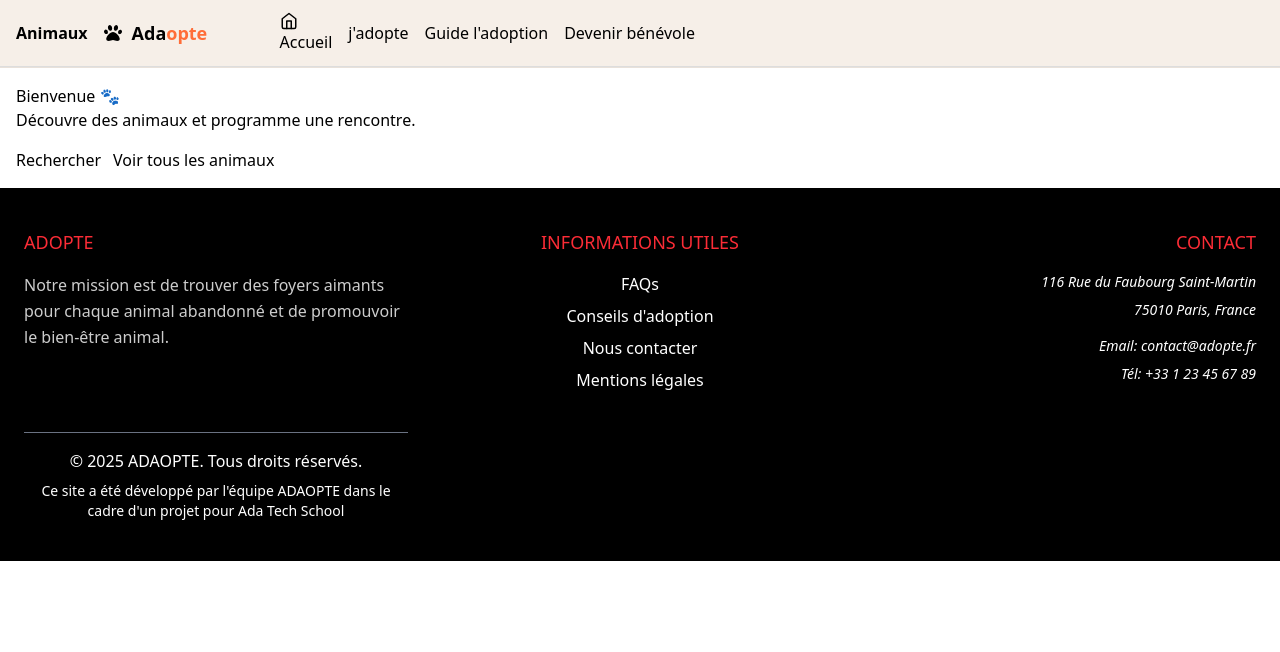
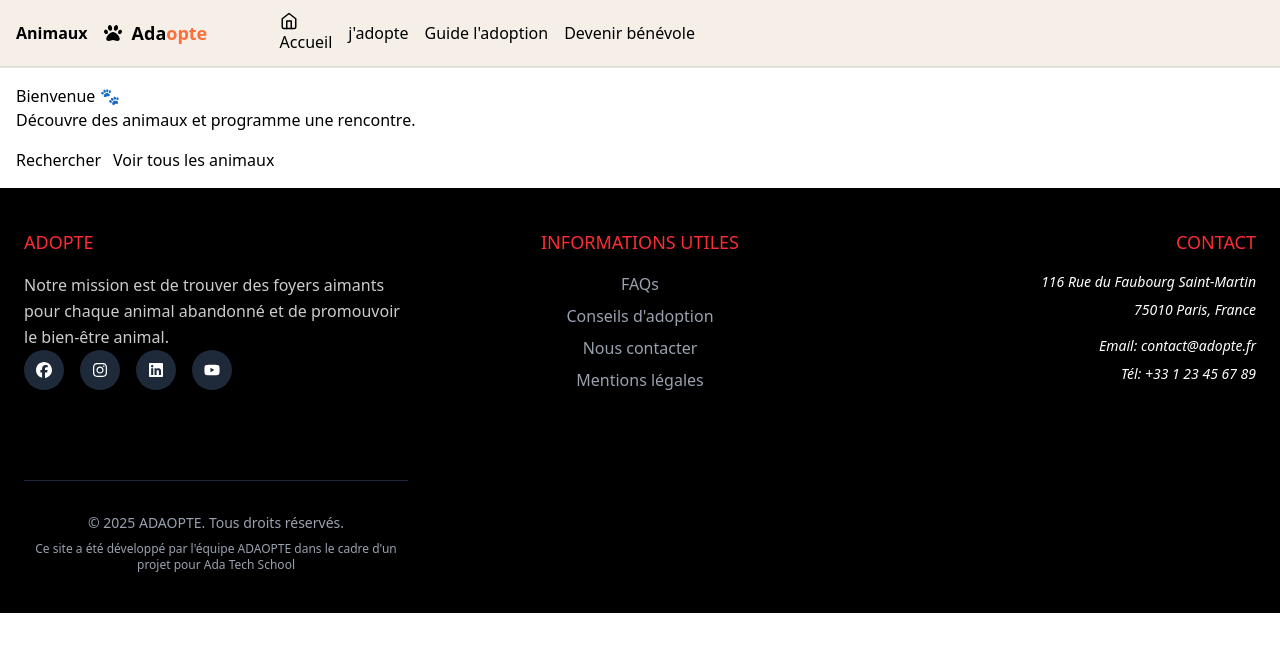
Before and after one commit to DANIebw/Projet-Adaopte-Davielle, a React (Vite) app: page / in a window 1280 px wide. Shown: the top 652 px of the page. Built offline with nearby package versions, Linux system fonts and the light colour scheme.

Commit message:
add icon footer

```diff
--- a/src/Components/Layout/Footer.tsx
+++ b/src/Components/Layout/Footer.tsx
@@ -1,4 +1,10 @@
 import { NavLink } from "react-router-dom";
+import {
+  FaFacebook,
+  FaInstagram,
+  FaLinkedin,
+  FaYoutube,
+} from "react-icons/fa6";
 
 const Footer = () => {
   return (
@@ -10,27 +16,61 @@ const Footer = () => {
             Notre mission est de trouver des foyers aimants pour chaque animal
             abandonné et de promouvoir le bien-être animal.
           </p>
+          <div className="flex gap-4">
+            <a
+              href="https://www.facebook.com"
+              target="_blank"
+              rel="noopener noreferrer"
+              className="w-10 h-10 bg-gray-800 rounded-full flex items-center justify-center"
+            >
+              <FaFacebook className="text-white" />
+            </a>
+            <a
+              href="https://www.instagram.com"
+              target="_blank"
+              rel="noopener noreferrer"
+              className="w-10 h-10 bg-gray-800 rounded-full flex items-center justify-center"
+            >
+              <FaInstagram className="text-white" />
+            </a>
+            <a
+              href="https://www.linkedin.com"
+              target="_blank"
+              rel="noopener noreferrer"
+              className="w-10 h-10 bg-gray-800 rounded-full flex items-center justify-center"
+            >
+              <FaLinkedin className="text-white" />
+            </a>
+            <a
+              href="https://www.youtube.com"
+              target="_blank"
+              rel="noopener noreferrer"
+              className="w-10 h-10 bg-gray-800 rounded-full flex items-center justify-center"
+            >
+              <FaYoutube className="text-white" />
+            </a>
+          </div>
         </div>
         <div className="sm:text-center">
           <h3 className="text-red-500 text-lg mb-4">INFORMATIONS UTILES</h3>
           <ul className="space-y-2 text-sm sm:text-base">
             <li className="flex justify-start sm:justify-center items-center gap-2">
-              <NavLink to="#" className="text-white">
+              <NavLink to="#" className="text-gray-400">
                 FAQs
               </NavLink>
             </li>
             <li className="flex justify-start sm:justify-center items-center gap-2">
-              <NavLink to="#" className="text-white">
+              <NavLink to="#" className="text-gray-400">
                 Conseils d'adoption
               </NavLink>
             </li>
             <li className="flex justify-start sm:justify-center items-center gap-2">
-              <NavLink to="#" className="text-white">
+              <NavLink to="#" className="text-gray-400">
                 Nous contacter
               </NavLink>
             </li>
             <li className="flex justify-start sm:justify-center items-center gap-2">
-              <NavLink to="#" className="text-white">
+              <NavLink to="#" className="text-gray-400">
                 Mentions légales
               </NavLink>
             </li>
@@ -61,11 +101,11 @@ const Footer = () => {
             </p>
           </address>
         </div>
-        <div className="border-t border-gray-500">
-          <p className="text-white text-center mt-4">
+        <div className="border-t border-gray-800 mt-12 pt-8 text-center">
+          <p className="text-gray-400 text-sm">
             © 2025 ADAOPTE. Tous droits réservés.
           </p>
-          <p className="text-white text-center mt-2 text-sm">
+          <p className="text-gray-400 text-xs mt-2">
             Ce site a été développé par l'équipe ADAOPTE dans le cadre d'un
             projet pour Ada Tech School
           </p>
```
